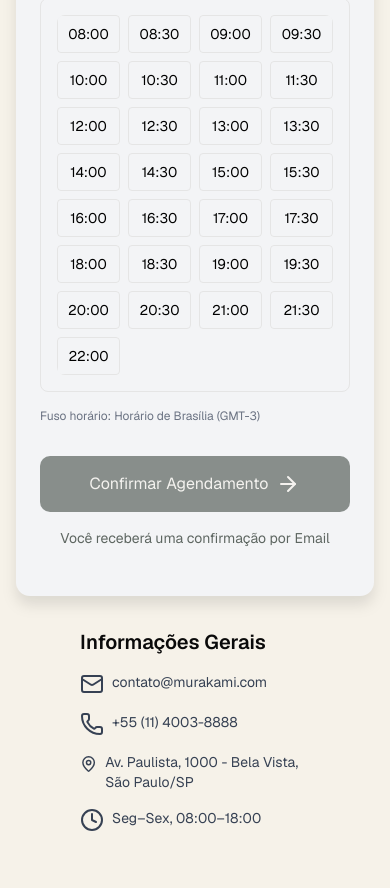
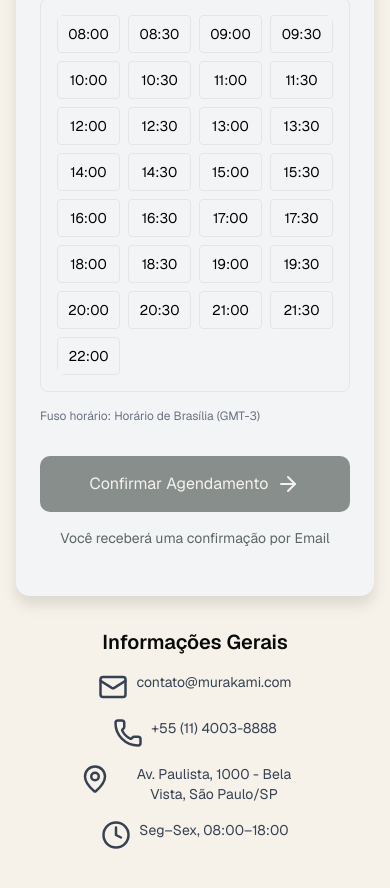
Before and after one commit to Vitoriagss/Est-dioMurakami, a Next.js app: page /agendamentos in a window 390 px wide. Shown: the part 1580-2468 px from the top of the page. Built offline with nearby package versions, Linux system fonts and the light colour scheme; a web font is replaced by a local one.

Commit message:
feature: implementando mudanças de responsividade na página de agendamento

```diff
--- a/src/app/agendamentos/page.tsx
+++ b/src/app/agendamentos/page.tsx
@@ -61,8 +61,7 @@ export default function Agendamentos() {
             </p>
           </div>
         </section>
-
-        <div className="flex flex-col lg:flex-row lg:items-start gap-8 items-center">
+        <div className="flex flex-col lg:flex-row lg:items-start gap-8 items-center justify-between">
           <section className="flex justify-center">
             <FormsAgenda
               formData={formData}
@@ -70,7 +69,6 @@ export default function Agendamentos() {
               onSubmitData={handleFinalSubmit}
             />
           </section>
-
           <section className="flex flex-col gap-16 px-6">
             <div className="bg-orange-50 hidden lg:flex flex-col w-full gap-4 p-4 rounded-lg border border-bege">
               <div className="flex items-center gap-2">
@@ -86,7 +84,6 @@ export default function Agendamentos() {
                   </p>
                 </div>
               </div>
-
               <div className="flex items-center gap-2">
                 <span className="flex bg-gray-100/75 justify-center items-center h-10 w-10 rounded-full shrink-0">
                   <Info size="25px" />
@@ -100,7 +97,6 @@ export default function Agendamentos() {
                   </p>
                 </div>
               </div>
-
               <div className="flex items-center gap-2">
                 <span className="flex bg-gray-100/75 justify-center items-center h-10 w-10 rounded-full shrink-0">
                   <Calendar size="25px" />
@@ -114,28 +110,26 @@ export default function Agendamentos() {
                 </div>
               </div>
             </div>
-
             {/* Informações Gerais */}
-            <div className="flex flex-col gap-4 px-6 mx-4">
+            <div className="flex flex-col gap-4 px-6 mx-4 text-center items-center md:items-start md:text-start">
               <h1 className="text-xl font-semibold">Informações Gerais</h1>
               <p className="flex gap-2 text-gray-700 text-sm">
-                <Mail />
+                <Mail size={30} />
                 contato@murakami.com
               </p>
               <p className="flex gap-2 text-gray-700 text-sm">
-                <Phone />
+                <Phone size={30} />
                 +55 (11) 4003-8888
               </p>
               <p className="flex gap-2 text-gray-700 text-sm">
-                <MapPin />
+                <MapPin size={30} className="shrink-0" />
                 Av. Paulista, 1000 - Bela Vista, São Paulo/SP
               </p>
               <p className="flex gap-2 text-gray-700 text-sm">
-                <Clock />
+                <Clock size={30} />
                 Seg–Sex, 08:00–18:00
               </p>
             </div>
-
             <div className="relative hidden lg:flex h-50 w-50 xl:h-100 xl:w-100">
               <Image src="/img/Icone.png" alt="" fill />
             </div>
```
